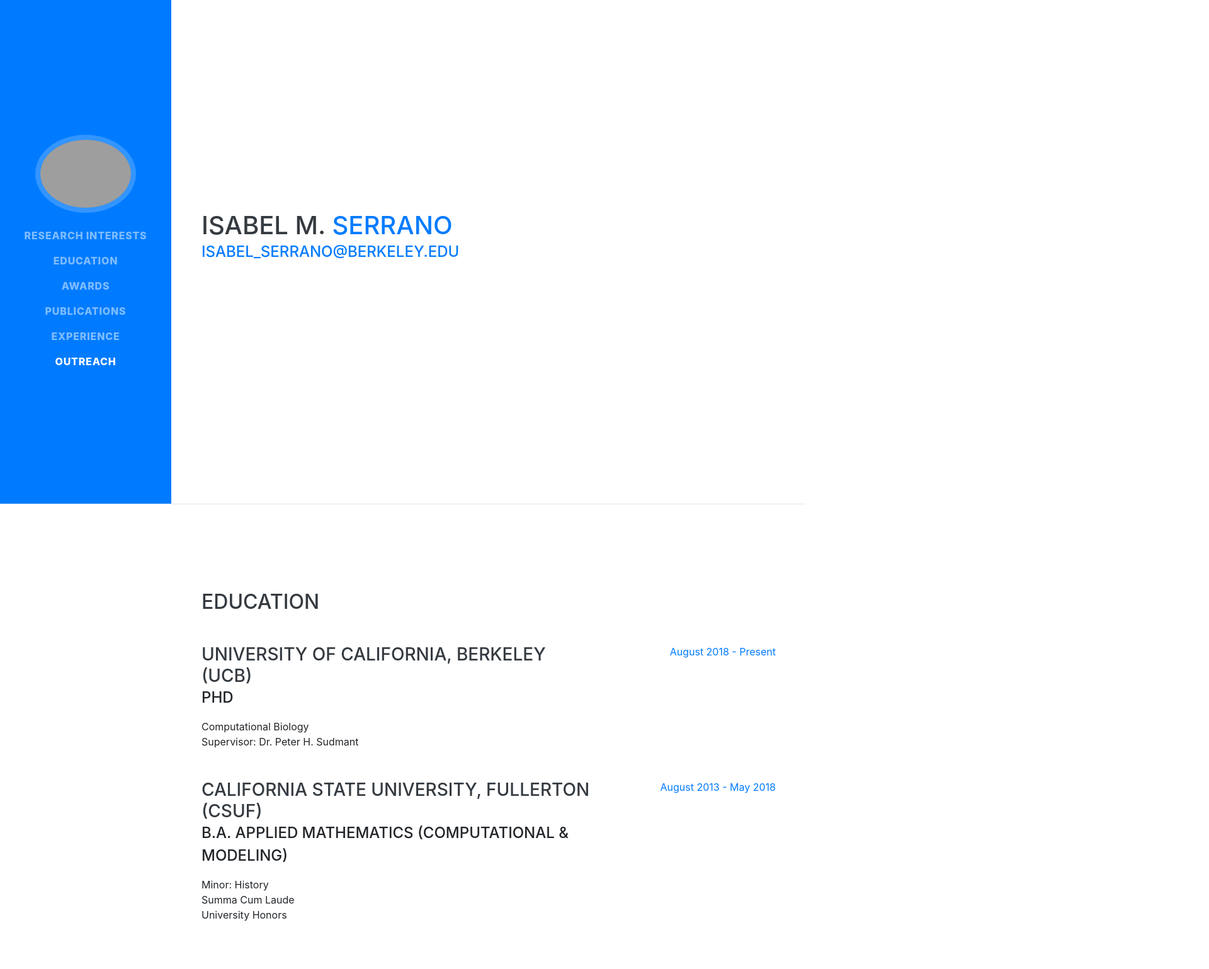
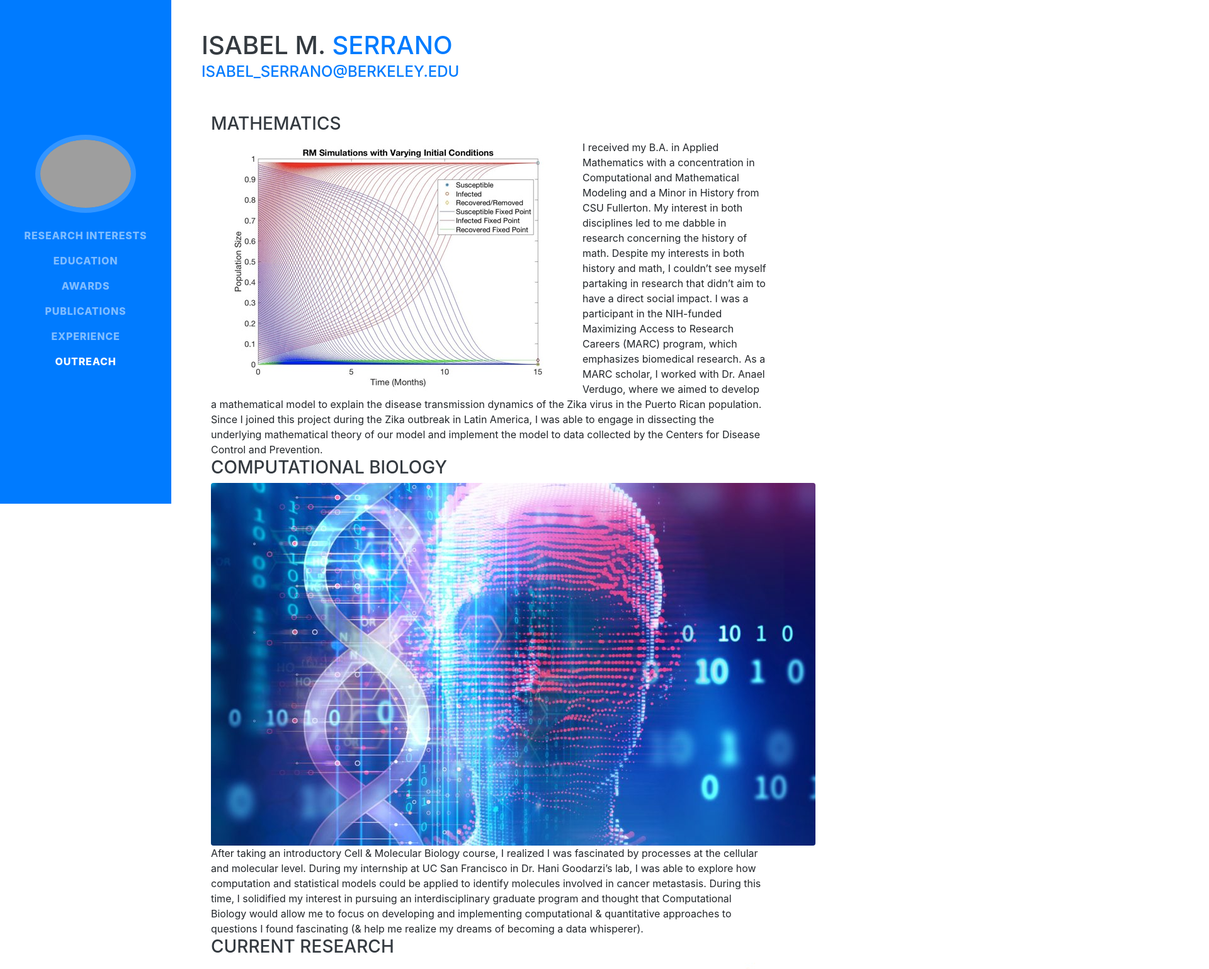
Before and after one commit to isabelserrano/isabelserrano.github.io, a website with bundled scripts: page index.html in a window 1280 px wide. Shown: the top 1539 px of the page at 63% size, 1920 px wide, since content can reach past the window. Built offline with nearby package versions, Linux system fonts and the light colour scheme; grey boxes are pictures that could not be loaded; a web font is replaced by a local one.

Commit message:
Add files via upload

```diff
--- a/index.html
+++ b/index.html
@@ -69,6 +69,44 @@
         <div class="subheading mb-5">
           <a href="mailto:name@email.com">isabel_serrano@berkeley.edu</a>
         </div>
+
+        <div class="container">
+            <div class="row">
+                <div class="col-xl-12">
+                <h3> Mathematics </h3>
+                <img class="mr-3 rounded float-left researchimg" src="./img/math.jpg">
+                I received my B.A. in Applied Mathematics with a concentration in Computational and Mathematical Modeling and a Minor in History from CSU Fullerton. My interest in both disciplines led to me dabble in research concerning the history of math. Despite my interests in both history and math, I couldn’t see myself partaking in research that didn’t aim to have a direct social impact. I was a participant in the NIH-funded Maximizing Access to Research Careers (MARC) program, which emphasizes biomedical research. As a MARC scholar, I worked with Dr. Anael Verdugo, where we aimed to develop a mathematical model to explain the disease transmission dynamics of the Zika virus in the Puerto Rican population. Since I joined this project during the Zika outbreak in Latin America, I was able to engage in dissecting the underlying mathematical theory of our model and implement the model to data collected by the Centers for Disease Control and Prevention.
+                </div>
+            </div>
+
+            <div class="row">
+                <div class="col-xl-12">
+                <h3> Computational Biology </h3>
+                <img class="mr-3 rounded float-left researchimg" src="./img/Computation.jpg">
+            After taking an introductory Cell &amp; Molecular Biology course, I realized I was fascinated by processes at the cellular and molecular level. During my internship at UC San Francisco in Dr. Hani Goodarzi’s lab, I was able to explore how computation and statistical models could be applied to identify molecules involved in cancer metastasis. During this time, I solidified my interest in pursuing an interdisciplinary graduate program and thought that Computational Biology would allow me to focus on developing and implementing computational &amp; quantitative approaches to questions I found fascinating (&amp; help me realize my dreams of becoming a data whisperer).
+                </div>
+            </div>
+
+            <div class="row">
+                <div class="col-xl-12">
+                <h3> Current Research </h3>
+                <img class="mr-3 rounded float-left researchimg" src="./img/Aging.jpg">
+            Currently, I work in Dr. Peter Sudmant’s lab, where we aim to develop and apply computational approaches in order to characterize mutational and evolutionary signatures of aging in the mitochondrial genome. Through our work, we seek to gain insight as to how genotype and tissue-type impact aging processes.
+                </div>
+            </div>
+
+            <div class="row">
+                <div class="col-xl-12">
+                    image credits XXX/YYY
+                </div>
+            </div>
+
+        </div>
+
+      </div>
+
+
+
     </section>
 
      <hr class="m-0">
```
